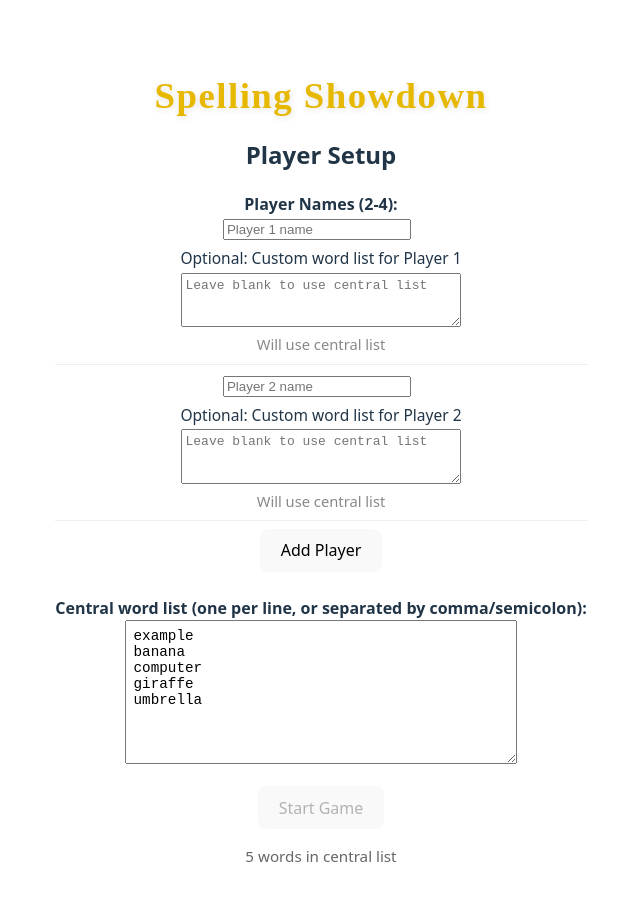
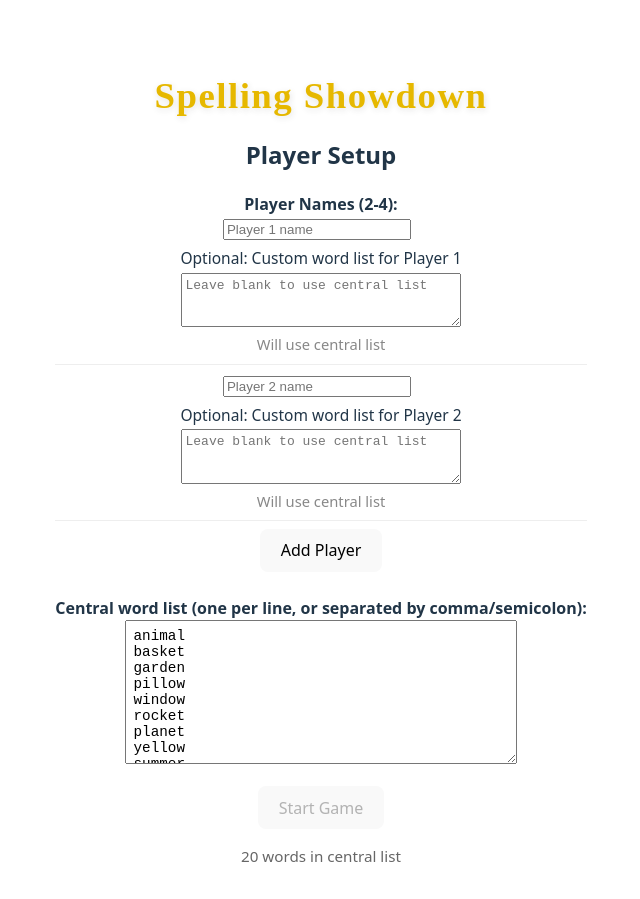
Before and after one commit to dp-lewis/spelling-game, a React (Vite) app: page / in a window 1280 px wide. Shown: the whole page, without its empty margins (319-959 px from the left). Built offline with nearby package versions, Linux system fonts and the light colour scheme.

Commit message:
feat: replace hardcoded DEFAULT_WORDS with dynamic WORDS import

```diff
--- a/src/components/PlayerSetup.jsx
+++ b/src/components/PlayerSetup.jsx
@@ -1,6 +1,7 @@
 import React, { useState, useEffect } from 'react';
+import { WORDS } from '../words';
 
-const DEFAULT_WORDS = ['example', 'banana', 'computer', 'giraffe', 'umbrella'];
+const DEFAULT_WORDS = WORDS;
 const NAMES_KEY = 'spellingbee_player_names';
 const PLAYER_WORDS_KEY = 'spellingbee_player_wordlists';
 
```
